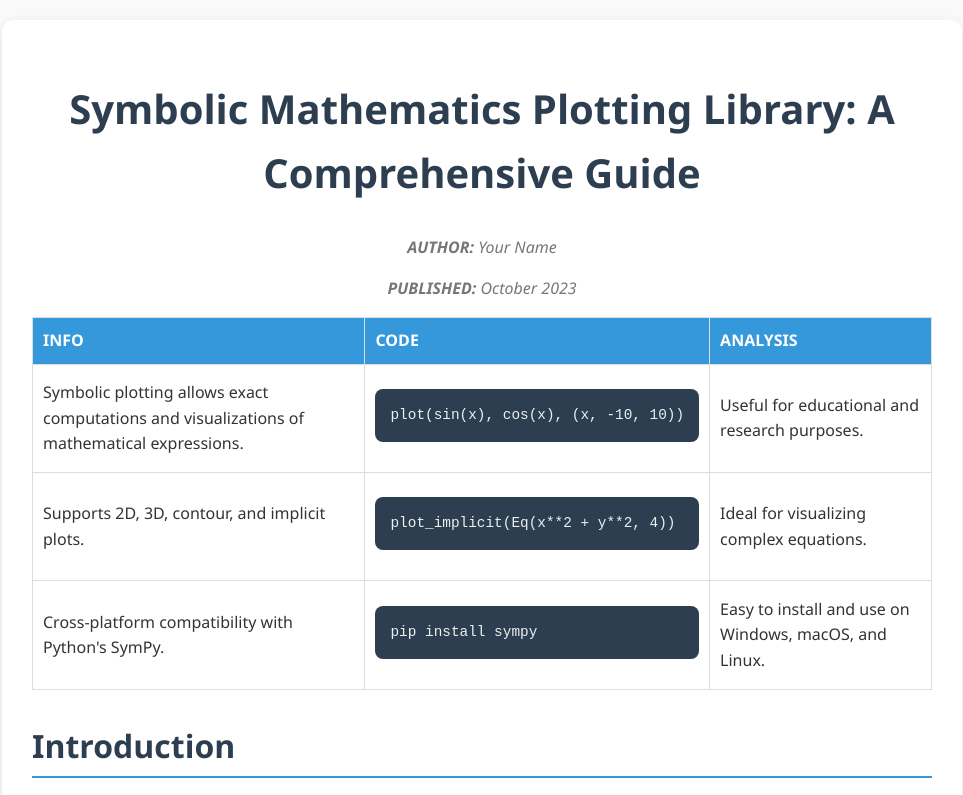
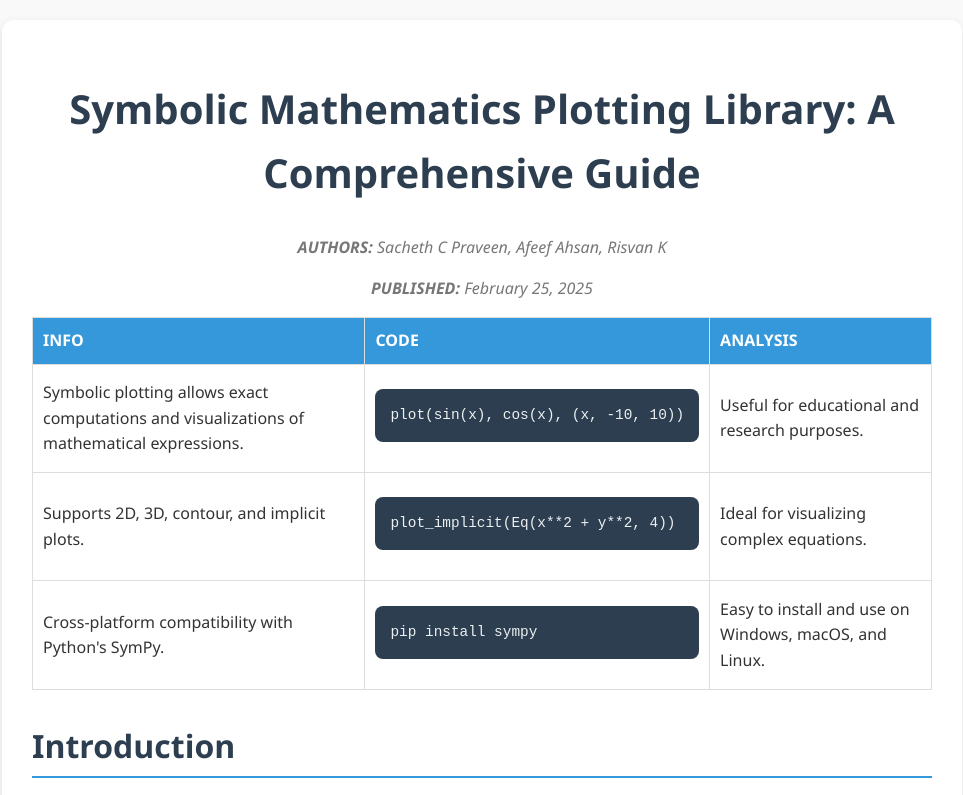
Before and after one commit to AfeefAhsan/symbolic-math-plotting-blog, a plain HTML site: page index.html in a window 1280 px wide. Shown: the top 795 px of the page, without its empty margins (158-1121 px from the left). Drawn offline with Linux system fonts and the light colour scheme.

Commit message:
Update index.html

```diff
--- a/index.html
+++ b/index.html
@@ -143,8 +143,8 @@
 
         <!-- Author and Publication Info -->
         <div class="author-info">
-            <p><strong>AUTHOR:</strong> Your Name</p>
-            <p><strong>PUBLISHED:</strong> October 2023</p>
+            <p><strong>AUTHORS:</strong> Sacheth C Praveen, Afeef Ahsan, Risvan K</p>
+            <p><strong>PUBLISHED:</strong> February 25, 2025</p>
         </div>
 
         <!-- Table for Key Information -->
```
